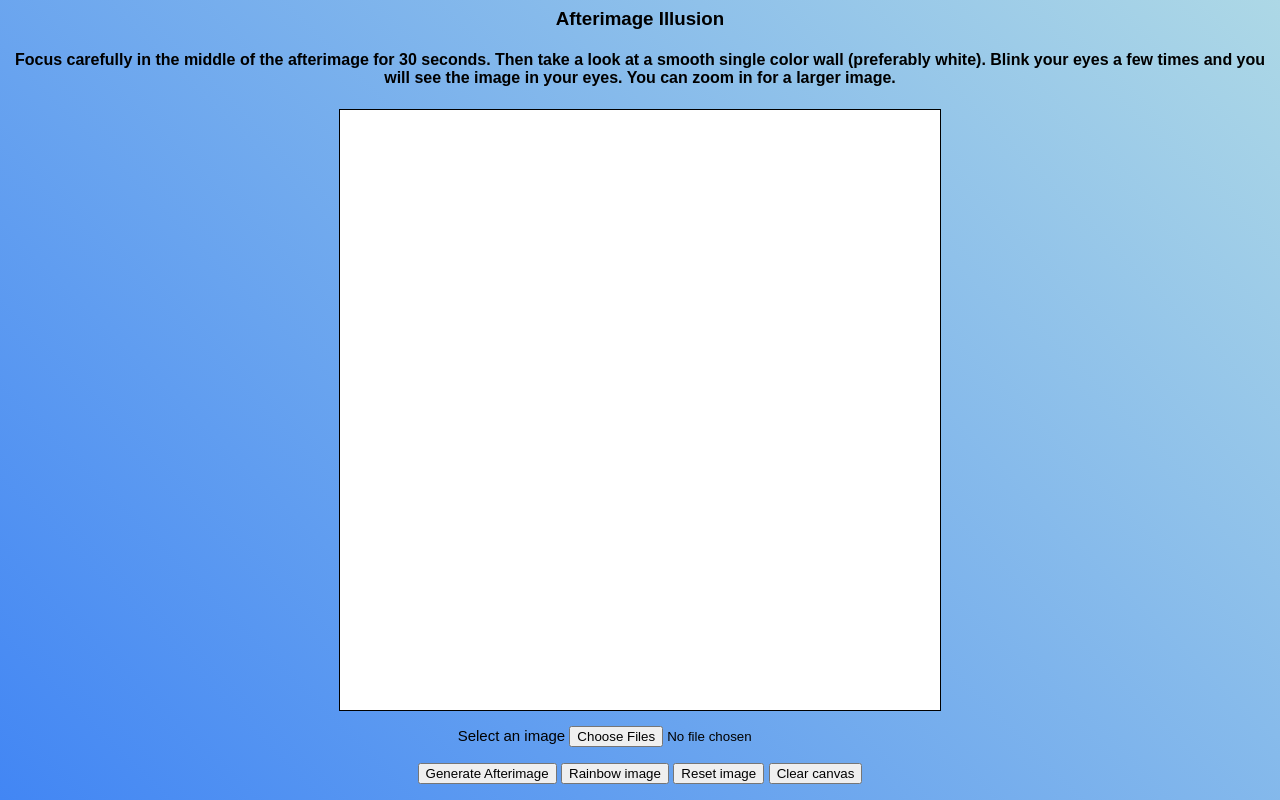
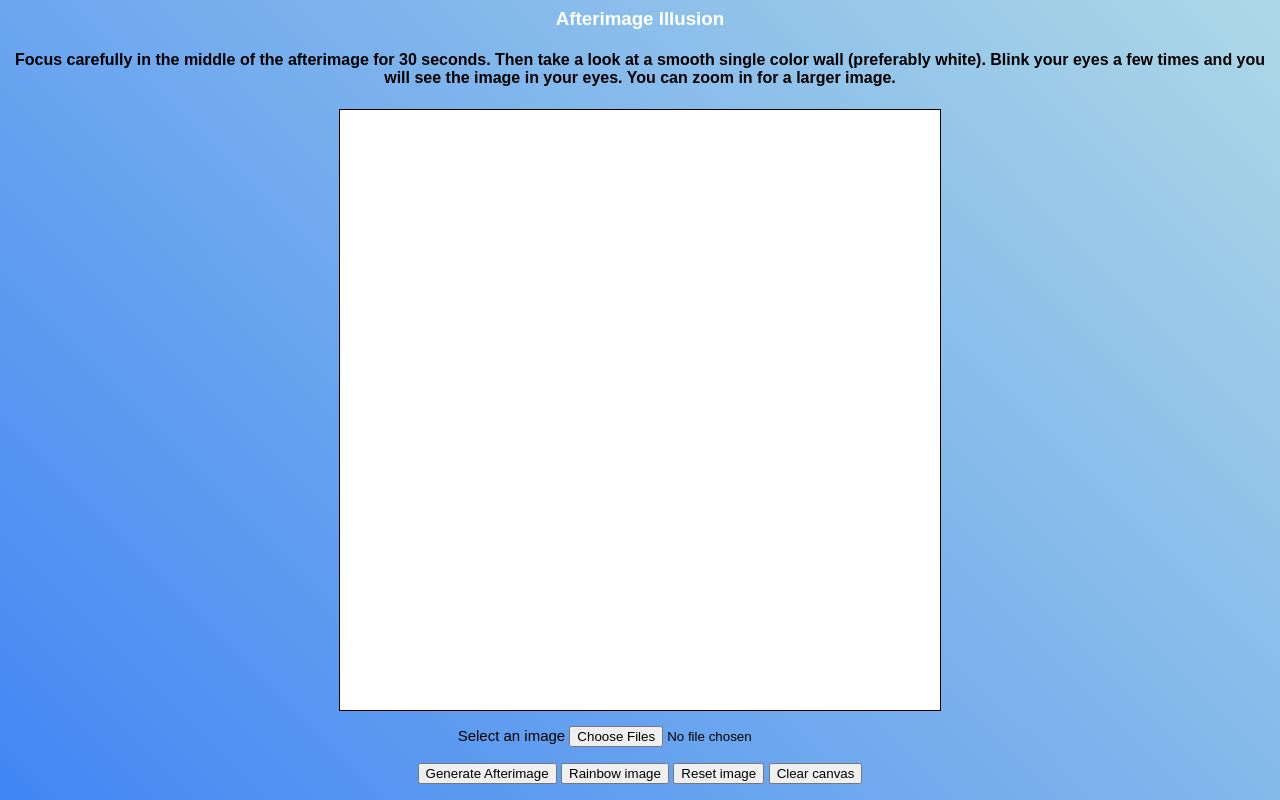
Before and after one commit to sujee279/sujee, a plain HTML site: page index.html in a window 1280 px wide. Drawn offline with Linux system fonts and the light colour scheme.

Commit message:
Update index.html

```diff
--- a/index.html
+++ b/index.html
@@ -1,6 +1,6 @@
 <html>
 
-<h3 style="font-color:white">Afterimage Illusion</h3>
+<h3 style="color:white">Afterimage Illusion</h3>
 <h4>Focus carefully in the middle of the afterimage for 30 seconds. Then take a look at a smooth single color wall (preferably white). Blink your eyes a few times and you will see the image in your eyes.
 You can zoom in for a larger image.
   </h4>
```
